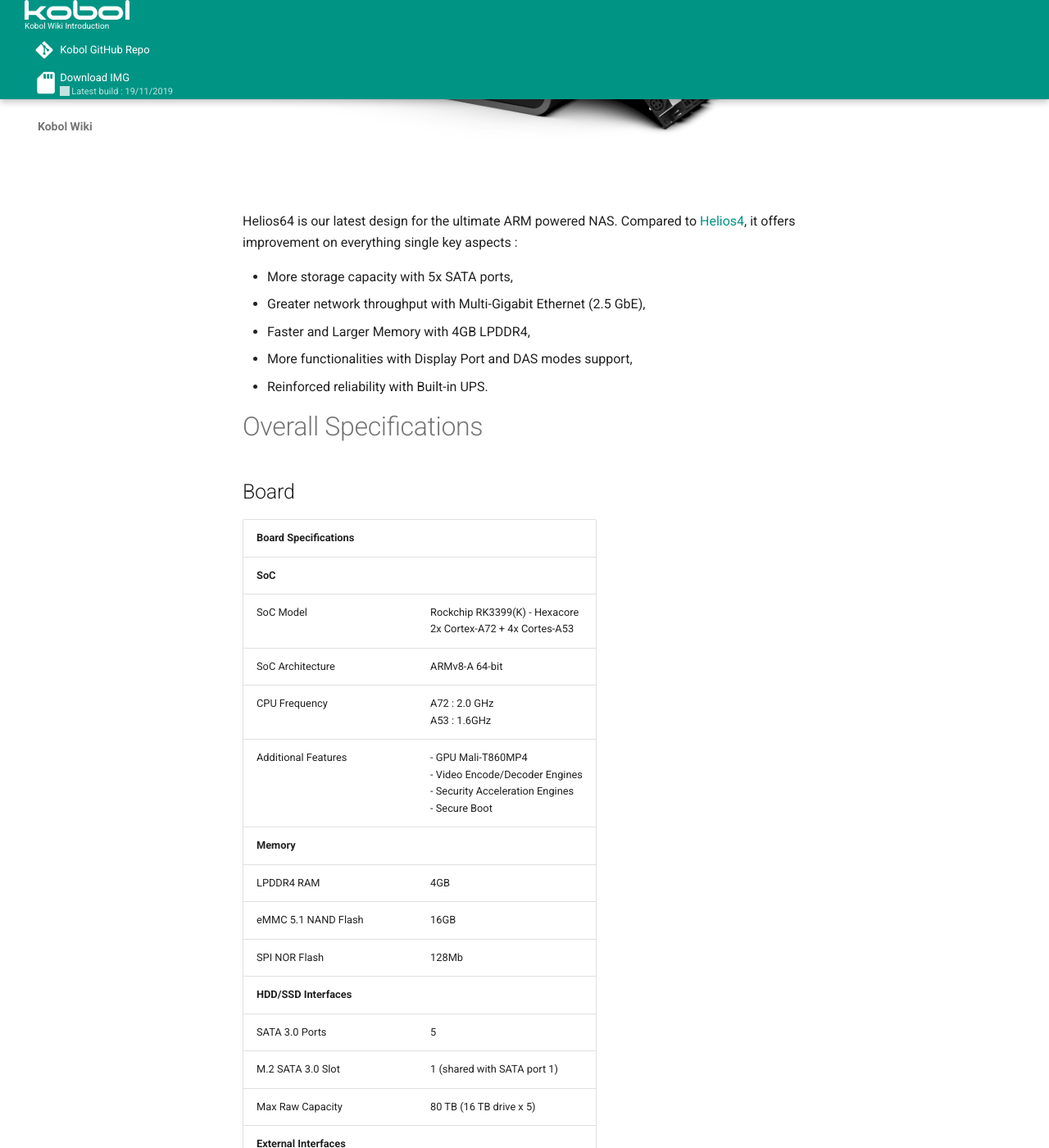
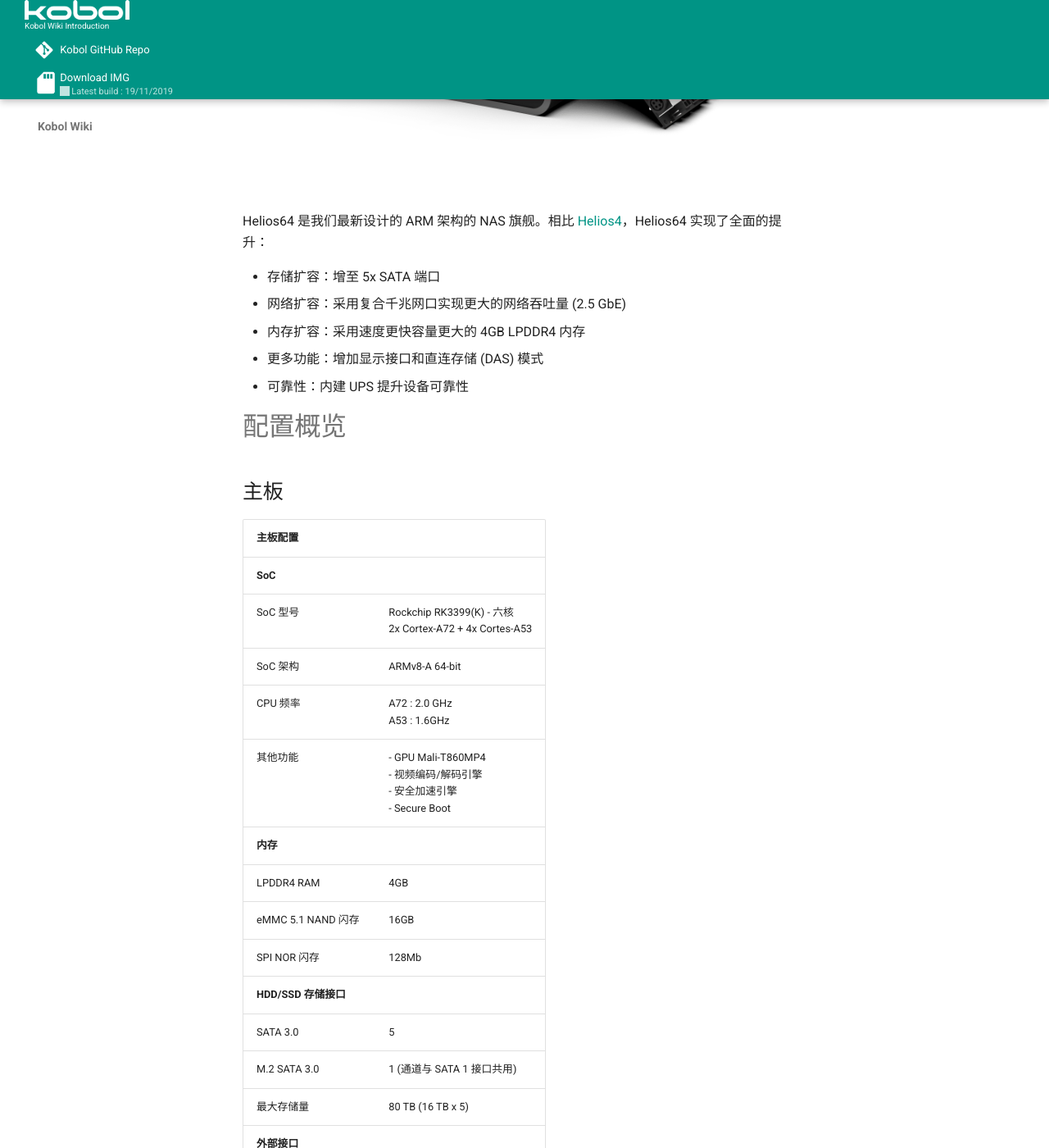
Before and after one commit to kobol-io/wiki, an MkDocs documentation site: the page built from docs/helios64/intro.md, in a window 1280 px wide and 1400 px high, scrolled down 639 px. Shown: the whole window at 82% size. Built offline with MkDocs 1.6.1 and Material for MkDocs 9.7.7, drawn with Linux system fonts in a browser that asks for light colours; some of the changed text lies outside the part shown.

Commit message:
完成 Helios64 介绍

```diff
--- a/docs/helios64/intro.md
+++ b/docs/helios64/intro.md
@@ -1,79 +1,79 @@
 disqus:
 
-# Helios64 Introduction.
+# Helios64 介绍
 
-Helios64 is a powerful ARM board specially designed for Network Attached Storage (NAS). It harnesses its processing capabilities from the **Rockchip RK3399(K) SoC**.
+Helios64 是一款专门面向网络附加存储 (NAS) 设计的 ARM 架构主板，采用强大的 **Rockchip RK3399(K) SoC** 芯片。
 
 ![Helios64](/helios64/img/intro/helios64.png)
 
-Helios64 is our latest design for the ultimate ARM powered NAS. Compared to [Helios4](/helios4/intro), it offers improvement on everything single key aspects :
+Helios64 是我们最新设计的 ARM 架构的 NAS 旗舰。相比 [Helios4](/helios4/intro)，Helios64 实现了全面的提升：
 
-* More storage capacity with 5x SATA ports,
-* Greater network throughput with Multi-Gigabit Ethernet (2.5 GbE),
-* Faster and Larger Memory with 4GB LPDDR4,
-* More functionalities with Display Port and DAS modes support,
-* Reinforced reliability with Built-in UPS.
+* 存储扩容：增至 5x SATA 端口
+* 网络扩容：采用复合千兆网口实现更大的网络吞吐量 (2.5 GbE)
+* 内存扩容：采用速度更快容量更大的 4GB LPDDR4 内存
+* 更多功能：增加显示接口和直连存储 (DAS) 模式
+* 可靠性：内建 UPS 提升设备可靠性
 
-# Overall Specifications
+# 配置概览
 
-## Board
+## 主板
 
-|**Board Specifications**||
+|**主板配置**||
 |------------|-----------|
 |**SoC**||
-|SoC Model|Rockchip RK3399(K) - Hexacore<br>2x Cortex-A72 + 4x Cortes-A53 |
-|SoC Architecture|ARMv8-A 64-bit|
-|CPU Frequency|A72 : 2.0 GHz<br> A53 : 1.6GHz |
-|Additional Features|- GPU Mali-T860MP4<br>- Video Encode/Decoder Engines<br>- Security Acceleration Engines<br>- Secure Boot|
-|**Memory**||
+|SoC 型号|Rockchip RK3399(K) - 六核<br>2x Cortex-A72 + 4x Cortes-A53 |
+|SoC 架构|ARMv8-A 64-bit|
+|CPU 频率|A72 : 2.0 GHz<br> A53 : 1.6GHz |
+|其他功能|- GPU Mali-T860MP4<br>- 视频编码/解码引擎<br>- 安全加速引擎<br>- Secure Boot|
+|**内存**||
 |LPDDR4 RAM|4GB|
-|eMMC 5.1 NAND Flash|16GB|
-|SPI NOR Flash|128Mb|
-|**HDD/SSD Interfaces**||
-|SATA 3.0 Ports|5|
-|M.2 SATA 3.0 Slot|1 (shared with SATA port 1)|
-|Max Raw Capacity|80 TB (16 TB drive x 5)|
-|**External Interfaces**||
-|Multi-Gigabit LAN Port (2.5Gbe)|1|
-|Gigabit LAN Port (1Gbe)|1|
-|USB Type-C|1<br>Supports following:<br>- DP Mode<br>- DAS Mode<br>- Host Mode<br>- Serial Console
+|eMMC 5.1 NAND 闪存|16GB|
+|SPI NOR 闪存|128Mb|
+|**HDD/SSD 存储接口**||
+|SATA 3.0 |5|
+|M.2 SATA 3.0 |1 (通道与 SATA 1 接口共用)|
+|最大存储量|80 TB (16 TB x 5)|
+|**外部接口**||
+|复合千兆网口 (2.5Gbe)|1|
+|千兆网口 (1Gbe)|1|
+|USB Type-C|1<br>支持模式：<br>- DP 显示模式<br>- DAS 直连模式<br>- 主机模式<br>- 串口控制台
 |USB 3.0|3|
 |microSD (SDIO 3.0)|1|
-|**Developer Interfaces**||
+|**开发接口**||
 |GPIO|20|
 |I2C|1|
 |UEXT|1|
-|**Others**||
-|PWM FAN|2|
-|On-Board HDD Power|yes|
-|Bult-in UPS|yes|
-|RTC Battery|yes|
-|DC input|Dual 12V inputs|
+|**其他**||
+|PWM 风扇|2|
+|板载硬盘供电|yes|
+|内建 UPS|yes|
+|RTC 电池|yes|
+|DC 输入|双路 12V 输入|
 
-![Helios64 Top View](/helios64/img/intro/helios64-top-view.jpg)
+![Helios64 主板正面](/helios64/img/intro/helios64-top-view.jpg)
 
 
-## Mechanical
+## 规格
 
 
-|**Mechanical Specifications**||
+|**设计规格**||
 |------------|-----------|
-|Board Dimension|120mm x 120mm|
-|Board Weight|180gr (without heatsink)|
-|Case Dimention (H x W x D)|H 134mm x W 222mm x D 250mm|
-|Case Weight|3.5Kg (without HDD)|
-|Case Material|Aluminum + Metal|
+|主板尺寸|120mm x 120mm|
+|主板重量|180克 (不含散热器)|
+|机箱尺寸 (H x W x D)|H 134mm x W 222mm x D 250mm|
+|机箱重量|3.5Kg (不含硬盘)|
+|机箱材质|铝 + 铁|
 
-## Software
+## 软件
 
-|**Software Specifications**||
+|**软件配置**||
 |------------|-----------|
-|Operating System|Linux Debian and Ubuntu|
-|Kernel Version|5.4
-|U-Boot Version|2019.11
-|Software Partners|- Armbian: Debian and Ubuntu for ARM board<br>- OpenMediaVault: Linux NAS turn-key solution<br>- Syncloud: Cloud services at your premises<br>- Nextcloud: The File Hosting Solutions|
+|操作系统|Linux Debian 和 Ubuntu|
+|Linux 内核版本|5.4
+|U-Boot 版本|2019.11
+|合作软件|- Armbian: Debian and Ubuntu for ARM board<br>- OpenMediaVault: Linux NAS turn-key solution<br>- Syncloud: Cloud services at your premises<br>- Nextcloud: The File Hosting Solutions|
 
 
-**More info coming soon...**
+**信息正在更新.....敬请期待！**
 
-![Helios64 Heatsink](/helios64/img/intro/helios64-heatsink.jpg)
+![Helios64 散热器](/helios64/img/intro/helios64-heatsink.jpg)
```
